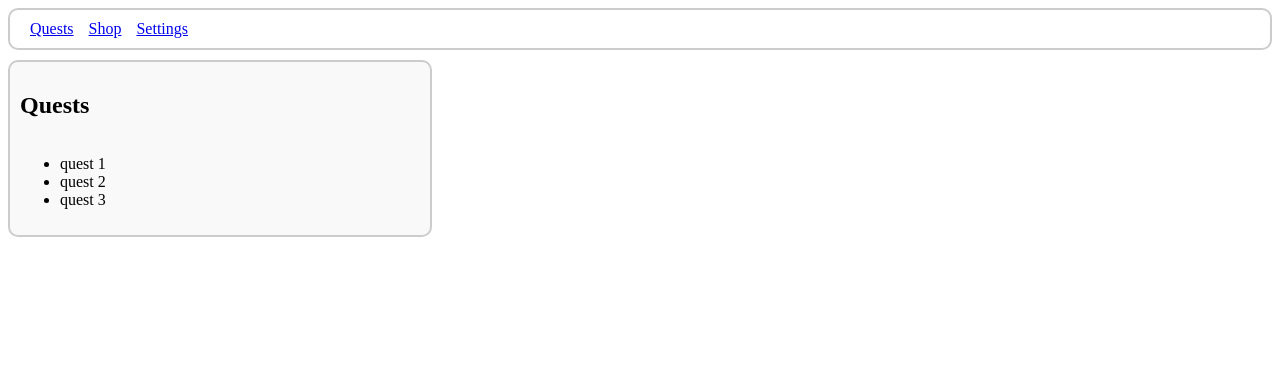
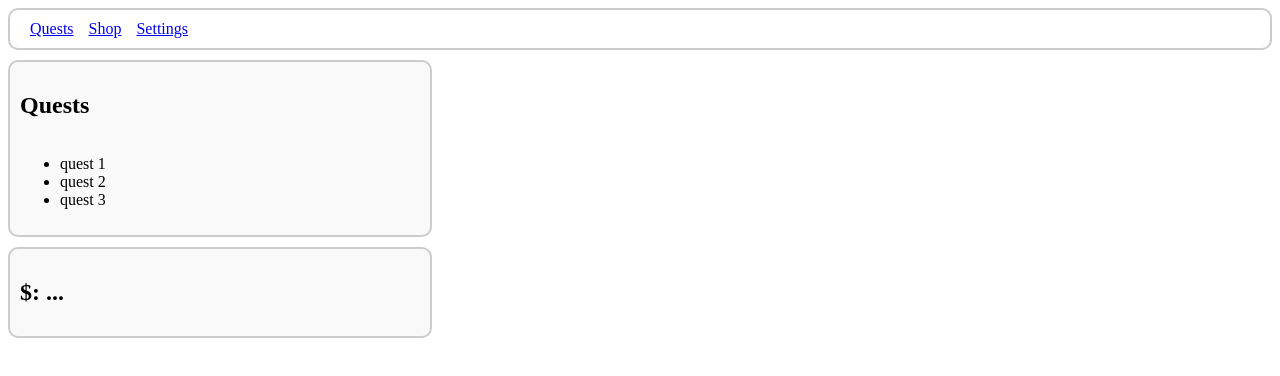
Before and after one commit to 4aechek44/HackDev, a React (Vite) app in the folder my-react-app/: page / in a window 1280 px wide. Shown: the top 376 px of the page. Built offline with nearby package versions, Linux system fonts and the light colour scheme.

Commit message:
add component money

```diff
--- a/my-react-app/src/App.jsx
+++ b/my-react-app/src/App.jsx
@@ -1,5 +1,6 @@
 import Navbar from "./components/navbar";
 import Quests from "./components/quests";
+import Money from "./components/money";
 import './App.css';
 
 function App() {
@@ -7,6 +8,7 @@ function App() {
     <div>
       <Navbar />
       <Quests />
+      <Money />
     </div>
   );
 }
--- /dev/null
+++ b/my-react-app/src/components/money.css
@@ -0,0 +1,10 @@
+.money-container{
+    display: flex;
+    flex-direction: column;
+    padding: 10px;
+    border: 2px solid #ccc;
+    border-radius: 10px;
+    background-color: #f9f9f9;
+    max-width: 400px;
+    margin-top: 10px;
+}
--- /dev/null
+++ b/my-react-app/src/components/money.jsx
@@ -0,0 +1,11 @@
+import './money.css'
+
+function Money() {
+  return (
+    <div className="money-container">
+      <h2>$: ...</h2>
+    </div>
+  );
+}
+
+export default Money;
```
